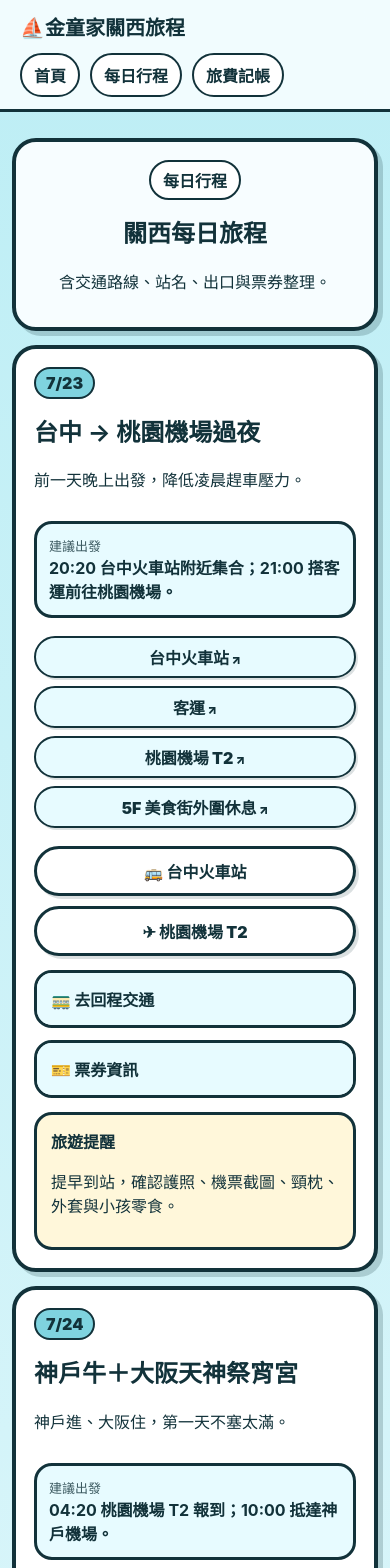
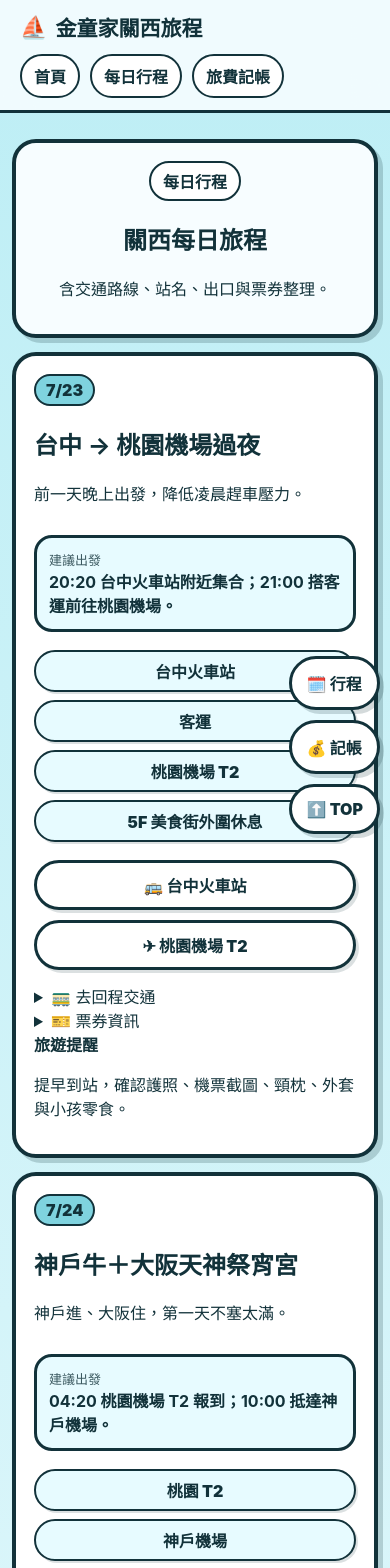
Before and after one commit to sacha693/my-storyjs-app, a React (Vite) app: page /my-storyjs-app/days in a window 390 px wide. Shown: the top 1568 px of the page. Built offline with nearby package versions, Linux system fonts and the light colour scheme.

Commit message:
Polish global UI interactions and floating actions

```diff
--- a/src/styles.css
+++ b/src/styles.css
@@ -9,6 +9,7 @@
 
 * {
   box-sizing: border-box;
+  scroll-behavior: smooth;
 }
 
 body {
@@ -22,8 +23,8 @@ body {
   position: sticky;
   top: 0;
   z-index: 100;
-  background: rgba(247, 253, 255, 0.9);
-  backdrop-filter: blur(12px);
+  background: rgba(247, 253, 255, 0.88);
+  backdrop-filter: blur(16px);
   border-bottom: 3px solid var(--line);
 }
 
@@ -40,8 +41,15 @@ body {
 .brand {
   text-decoration: none;
   color: inherit;
-  font-weight: 900;
-  font-size: 20px;
+  font-weight: 950;
+  font-size: 21px;
+  display: flex;
+  align-items: center;
+  gap: 8px;
+}
+
+.brandIcon {
+  font-size: 22px;
 }
 
 .topnav {
@@ -57,7 +65,16 @@ body {
   background: white;
   border-radius: 999px;
   padding: 8px 12px;
-  font-weight: 800;
+  font-weight: 900;
+  transition: transform 0.15s ease;
+}
+
+.topnav a:hover,
+.quickButton:hover,
+.routeChip:hover,
+.mapButton:hover,
+.navCard:hover {
+  transform: translateY(-2px);
 }
 
 .wrap {
@@ -68,6 +85,9 @@ body {
 
 .hero {
   text-align: center;
+  background:
+    radial-gradient(circle at top right, rgba(244, 201, 93, 0.28), transparent 25%),
+    var(--paper);
 }
 
 .badge {
@@ -97,6 +117,7 @@ body {
 .navCard {
   text-decoration: none;
   color: inherit;
+  transition: transform 0.16s ease;
 }
 
 .navIcon {
@@ -171,11 +192,6 @@ body {
   box-shadow: 2px 2px 0 rgba(18, 50, 58, 0.15);
 }
 
-.routeChip::after {
-  content: ' ↗';
-  font-size: 12px;
-}
-
 .quickNav {
   display: flex;
   flex-wrap: wrap;
@@ -194,150 +210,25 @@ body {
   box-shadow: 3px 3px 0 rgba(18, 50, 58, 0.15);
 }
 
-.accordion {
-  border: 3px solid var(--line);
-  border-radius: 18px;
-  background: white;
-  margin: 12px 0;
-  overflow: hidden;
+.floatingActions {
+  position: fixed;
+  right: 16px;
+  bottom: 16px;
+  display: flex;
+  flex-direction: column;
+  gap: 10px;
+  z-index: 150;
 }
 
-.accordion summary {
-  list-style: none;
-  cursor: pointer;
-  padding: 14px;
-  background: var(--soft);
-  font-weight: 900;
-}
-
-.accordionBody {
-  padding: 14px;
-}
-
-.ticketCard {
-  border: 2px solid var(--line);
-  border-radius: 14px;
-  padding: 12px;
-  margin-bottom: 10px;
-}
-
-.transitGrid {
-  display: grid;
-  grid-template-columns: repeat(auto-fit, minmax(260px, 1fr));
-  gap: 14px;
-}
-
-.transitColumn h4 {
-  margin-top: 0;
-}
-
-.transitStep {
-  position: relative;
+.floatingActions a {
+  text-decoration: none;
+  color: inherit;
+  background: white;
   border: 3px solid var(--line);
-  border-radius: 18px;
-  padding: 14px;
-  margin-bottom: 12px;
-  background: #fff;
-  box-shadow: 3px 3px 0 rgba(18, 50, 58, 0.14);
-}
-
-.lineBadge {
-  display: inline-block;
-  color: white;
-  border: 2px solid var(--line);
   border-radius: 999px;
-  padding: 6px 12px;
+  padding: 12px 14px;
   font-weight: 950;
-  margin-bottom: 10px;
-  box-shadow: 2px 2px 0 rgba(18, 50, 58, 0.28);
-}
-
-.transitText {
-  margin: 4px 0 10px;
-  font-weight: 900;
-  font-size: 16px;
-}
-
-.directionBox {
-  background: #fff7da;
-  border: 3px dashed var(--line);
-  border-radius: 16px;
-  padding: 10px;
-  margin: 10px 0;
-}
-
-.directionBox strong {
-  display: block;
-  font-size: 13px;
-  margin-bottom: 3px;
-}
-
-.directionBox span {
-  display: block;
-  margin-top: 0;
-  font-size: 15px;
-  font-weight: 950;
-}
-
-.stationLinks {
-  display: flex;
-  flex-wrap: wrap;
-  gap: 8px;
-  margin: 10px 0;
-}
-
-.mapButton {
-  display: inline-block;
-  color: inherit;
-  text-decoration: none;
-  background: var(--soft);
-  border: 2px solid var(--line);
-  border-radius: 999px;
-  padding: 7px 10px;
-  font-weight: 900;
-  box-shadow: 2px 2px 0 rgba(18, 50, 58, 0.12);
-}
-
-.exitHint {
-  display: block;
-  margin-top: 10px;
-  font-size: 13px;
-  font-weight: 900;
-  background: #eefaf6;
-  border-left: 6px solid #16a34a;
-  border-radius: 12px;
-  padding: 9px 10px;
-}
-
-.dayNote {
-  background: #fff7da;
-  border: 3px solid var(--line);
-  border-radius: 18px;
-  padding: 14px;
-  margin-top: 14px;
-}
-
-h1,
-h2,
-h3,
-h4 {
-  line-height: 1.2;
-}
-
-table {
-  width: 100%;
-  border-collapse: collapse;
-}
-
-th,
-td {
-  border: 2px solid var(--line);
-  padding: 10px;
-  text-align: left;
-}
-
-th {
-  background: var(--blue);
+  box-shadow: 4px 4px 0 rgba(18, 50, 58, 0.18);
 }
 
 @media (max-width: 720px) {
@@ -348,6 +239,7 @@ th {
 
   .wrap {
     padding: 12px;
+    padding-bottom: 92px;
   }
 
   .dayHeader {
@@ -376,7 +268,8 @@ th {
     grid-template-columns: 1fr;
   }
 
-  .transitStep {
-    padding: 12px;
+  .floatingActions {
+    right: 10px;
+    bottom: 10px;
   }
 }
```
